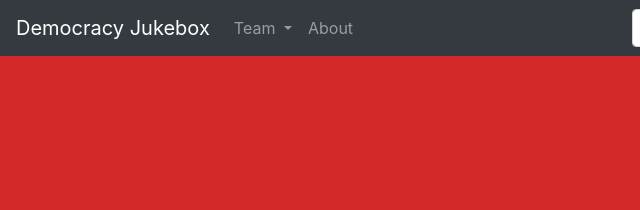
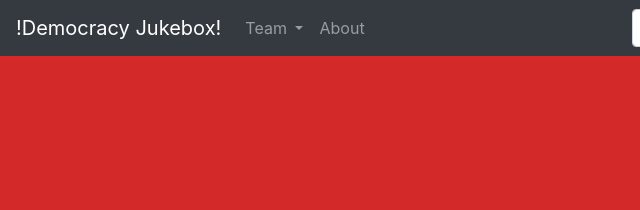
Before and after one commit to hwiley-dev/DemocracyJukebox, a website: page public/views/index.html in a window 1280 px wide. Shown: the top 210 px of the page, 0-640 px from the left. Drawn offline with nearby package versions, Linux system fonts and the light colour scheme; no server answers; files whose address does not match are found by name.

Commit message:
prod setup

```diff
--- a/public/views/index.html
+++ b/public/views/index.html
@@ -5,7 +5,7 @@
   <meta charset="UTF-8">
   <meta name="viewport" content="width=device-width, initial-scale=1.0">
   <meta http-equiv="X-UA-Compatible" content="ie=edge">
-  <title>JukeBocracy</title>
+  <title>!JukeBocracy!</title>
   <!-- complete bootstrap css -->
   <link rel="stylesheet" href="https://stackpath.bootstrapcdn.com/bootstrap/4.1.0/css/bootstrap.min.css" integrity="sha384-9gVQ4dYFwwWSjIDZnLEWnxCjeSWFphJiwGPXr1jddIhOegiu1FwO5qRGvFXOdJZ4"
     crossorigin="anonymous">
@@ -19,7 +19,7 @@
 <body>
   <div class="main">
     <nav class="navbar navbar-expand-lg navbar-dark bg-dark">
-      <a class="navbar-brand" href="#">Democracy Jukebox</a>
+      <a class="navbar-brand" href="#">!Democracy Jukebox!</a>
       <button class="navbar-toggler" type="button" data-toggle="collapse" data-target="#navbarSupportedContent" aria-controls="navbarSupportedContent" aria-expanded="false" aria-label="Toggle navigation">
         <span class="navbar-toggler-icon"></span>
       </button>
```
